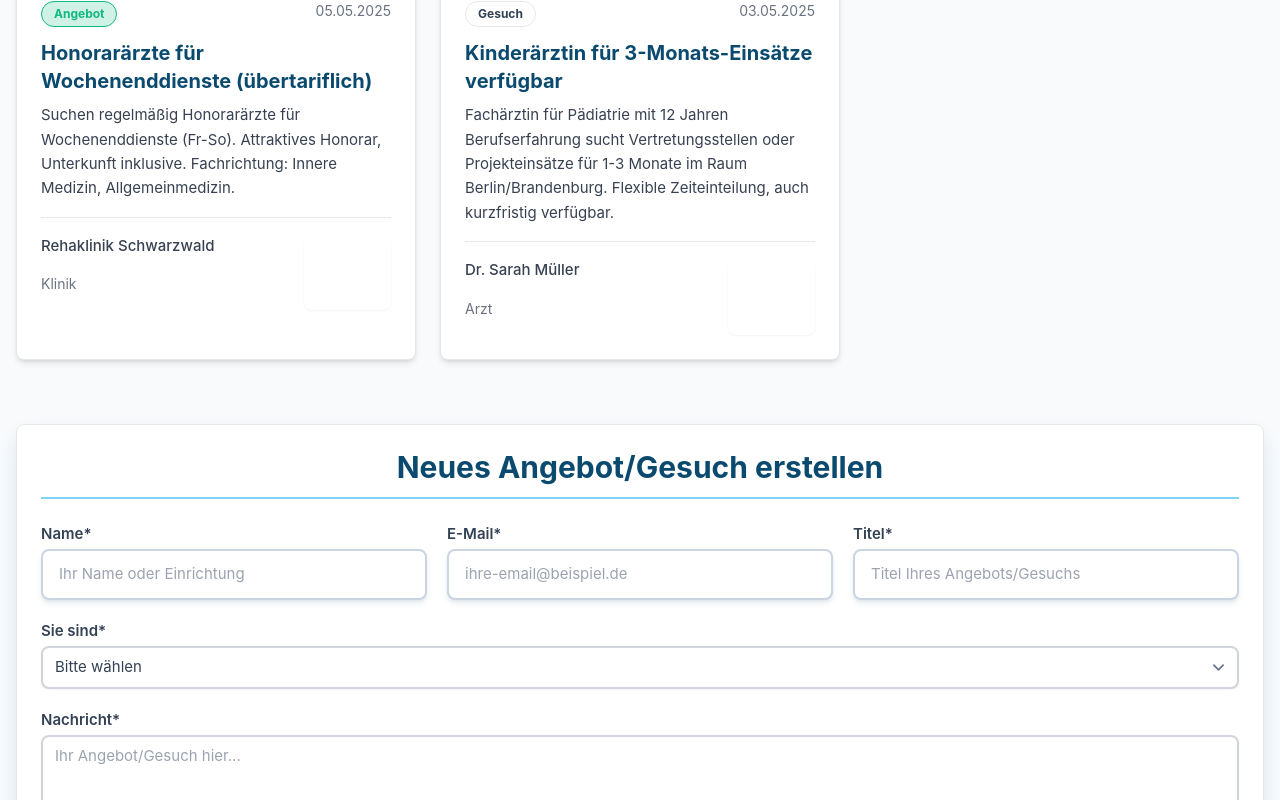
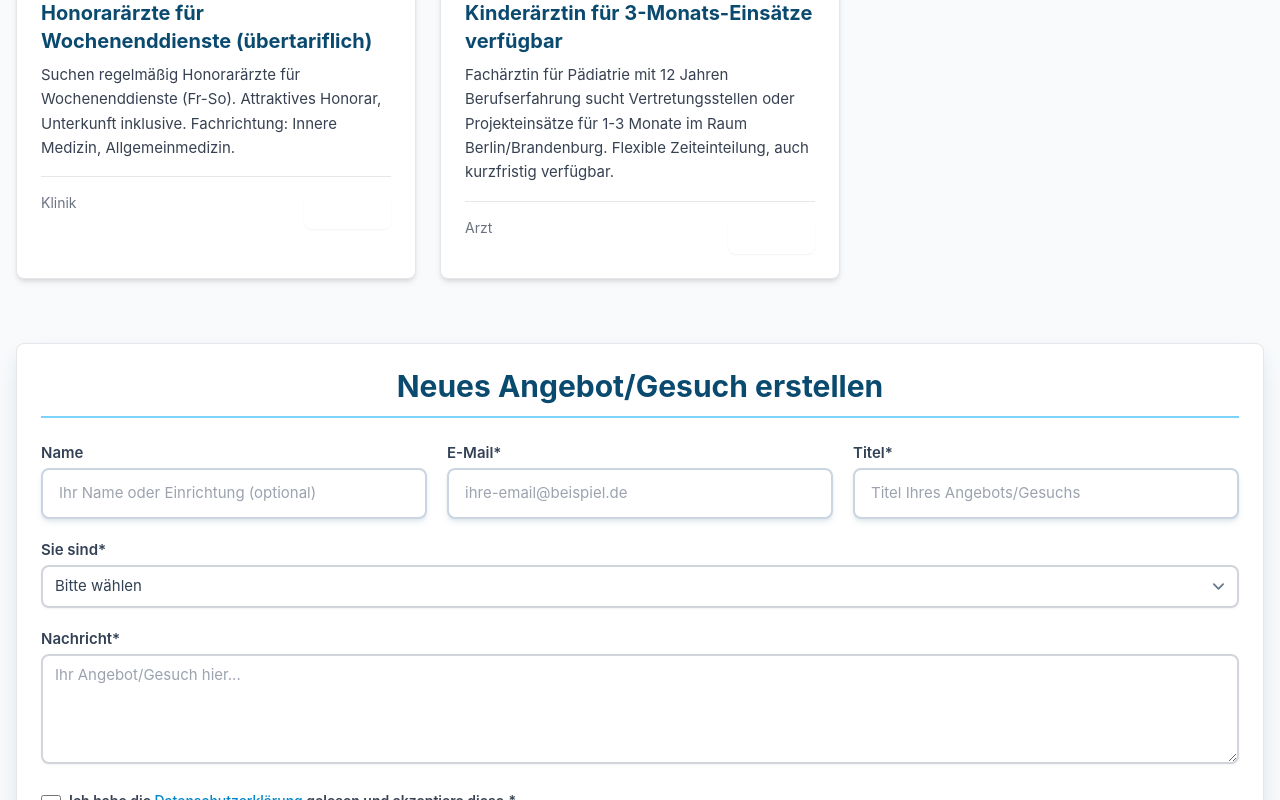
Before and after one commit to seppelz/arztvermittlung, a Vue app: page /arztboerse in a window 1280 px wide. Shown: the part 944-1744 px from the top of the page. Built offline with nearby package versions, Linux system fonts and the light colour scheme.

Commit message:
Update: Namensfeld in Stellenbörse optional gemacht und ausgeblendet

```diff
--- a/src/views/ArztboersePage.vue
+++ b/src/views/ArztboersePage.vue
@@ -93,7 +93,7 @@
                 <div class="mt-auto pt-4 border-t border-gray-200">
                   <div class="flex justify-between">
                     <div>
-                      <p class="font-medium text-gray-700">{{ message.name }}</p>
+                      <!-- <p class="font-medium text-gray-700">{{ message.name }}</p> -->
                       <p class="text-sm text-gray-500">{{ message.userType }}</p>
                     </div>
                     <button
@@ -149,14 +149,13 @@
             <!-- Zwei-Spalten-Layout für kompakteren Look -->
             <div class="grid grid-cols-1 md:grid-cols-3 gap-5">
               <div>
-                <label for="name" class="block text-text-dark font-semibold mb-1">Name*</label>
+                <label for="name" class="block text-text-dark font-semibold mb-1">Name</label>
                 <input
                   type="text"
                   id="name"
                   v-model="newMessage.name"
-                  required
                   class="w-full px-3 py-2 border-2 border-gray-300 rounded-lg focus:ring-2 focus:ring-primary focus:border-primary text-text-dark bg-white shadow-sm"
-                  placeholder="Ihr Name oder Einrichtung"
+                  placeholder="Ihr Name oder Einrichtung (optional)"
                 />
               </div>
 
```
Also changed, not shown: 1 other file (tests, documents, lock files or other folders).
